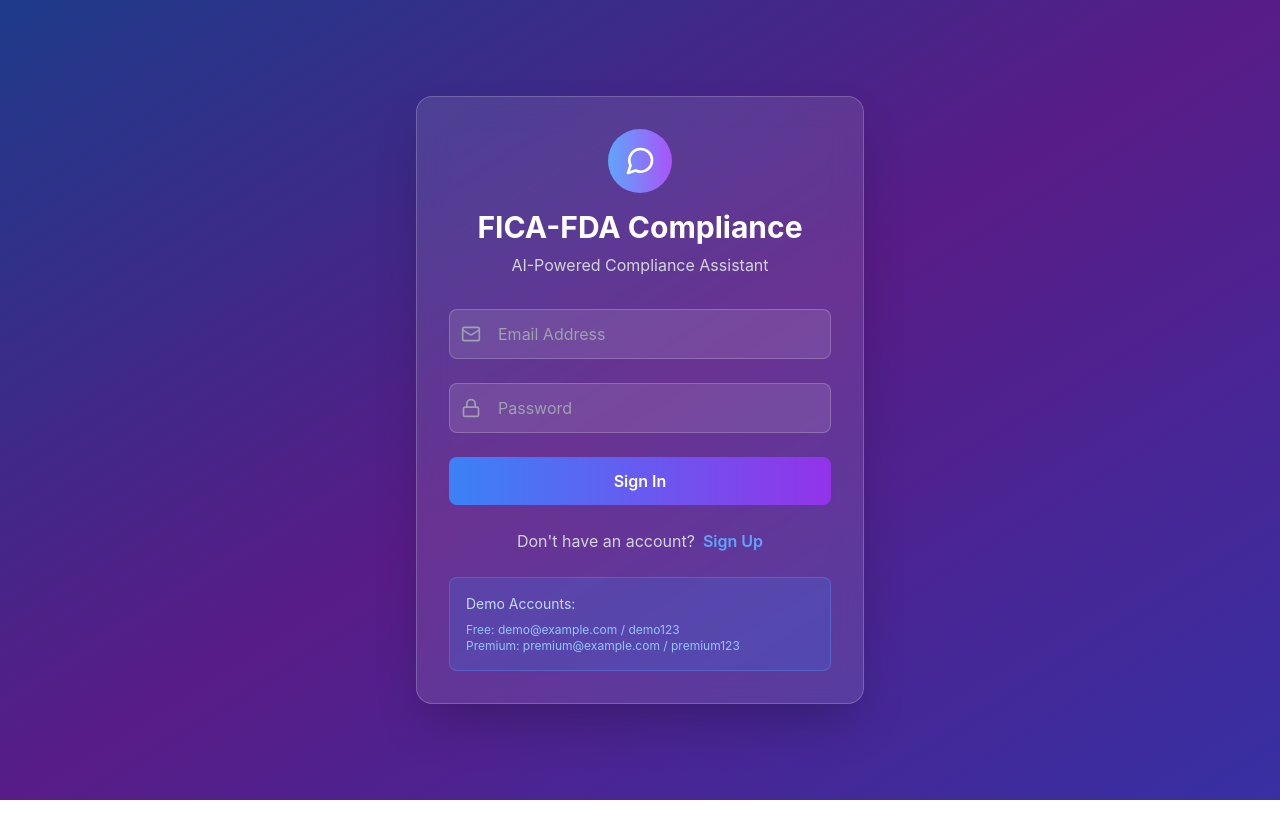
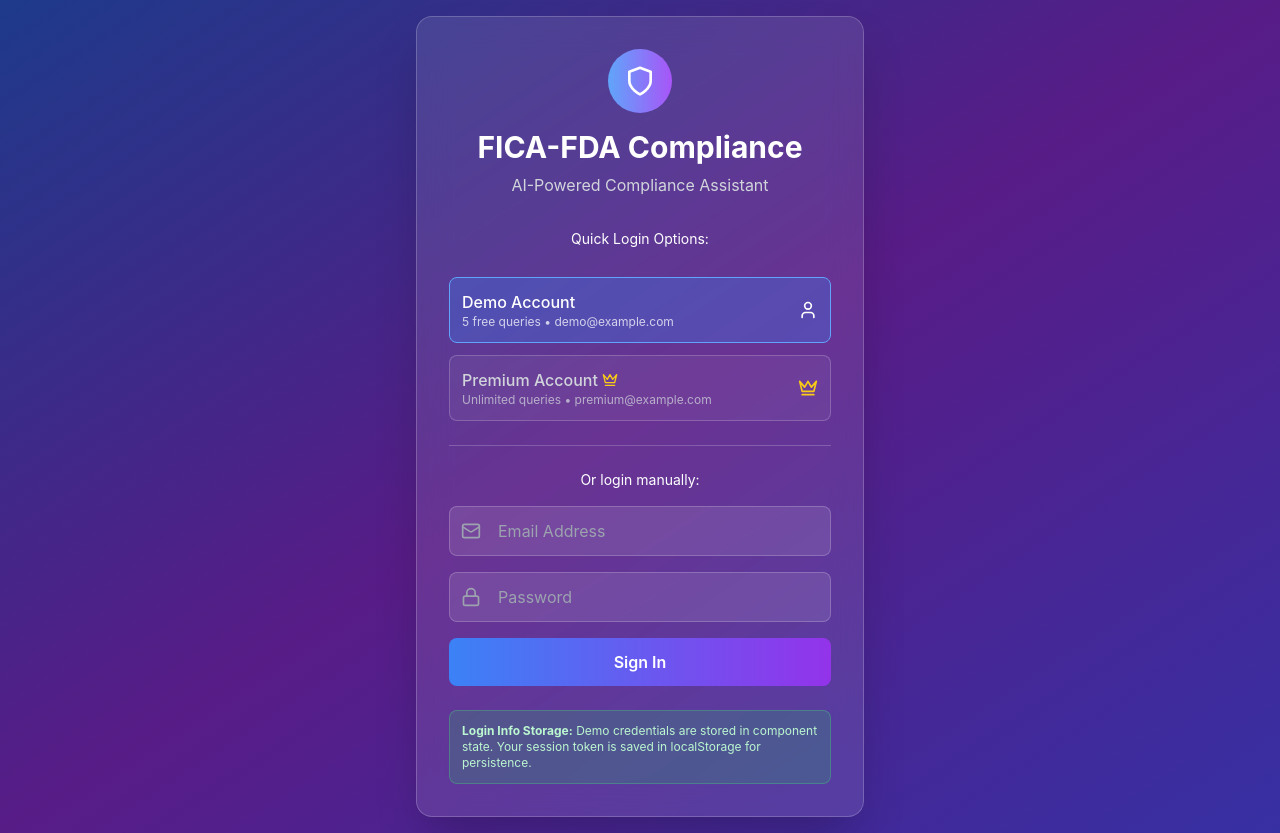
Before and after one commit to themastyogi/fica-fda-chatbot, a React (Create React App) app: page / in a window 1280 px wide. Before the commit the page ends 800 px from the top, so only its background shows below. Built offline with nearby package versions, Linux system fonts and the light colour scheme; the HTML template or start-up script is replaced by a standard one.

Commit message:
Update App.js

```diff
--- a/src/App.js
+++ b/src/App.js
@@ -1,11 +1,12 @@
 import React, { useState, useEffect, useCallback } from 'react';
-import { User, Lock, Mail, MessageCircle, Send, LogOut, Crown, AlertCircle } from 'lucide-react';
+import { User, Lock, Mail, MessageCircle, Send, LogOut, Crown, AlertCircle, Shield } from 'lucide-react';
 
 const MAX_QUERIES_FREE = 5;
 
 // Security: Input sanitization helper
 const sanitizeInput = (input) => {
-  return input.replace(/<script\b[^<]*(?:(?!<\/script>)<[^<]*)*<\/script>/gi, '');
+  if (typeof input !== 'string') return '';
+  return input.replace(/<script\b[^<]*(?:(?!<\/script>)<[^<]*)*<\/script>/gi, '').trim();
 };
 
 // Security: Simple email validation
@@ -14,214 +15,172 @@ const isValidEmail = (email) => {
   return emailRegex.test(email);
 };
 
-// Security: Password strength check
-const isValidPassword = (password) => {
-  return password.length >= 6; // Minimum requirement
-};
-
 const App = () => {
   const [currentView, setCurrentView] = useState('login');
   const [user, setUser] = useState(null);
-  const [formData, setFormData] = useState({ email: '', password: '', name: '' });
+  const [loginData, setLoginData] = useState({ email: '', password: '' });
   const [chatMessages, setChatMessages] = useState([]);
   const [inputMessage, setInputMessage] = useState('');
   const [isLoading, setIsLoading] = useState(false);
-  const [authToken, setAuthToken] = useState(null); // Security: Use tokens instead of storing user data
+  const [authToken, setAuthToken] = useState(null);
+  const [selectedAccountType, setSelectedAccountType] = useState('demo'); // demo or premium
 
-  // Security: Remove passwords from frontend, use demo mode flag
-  const [demoUsers] = useState([
-    {
+  // Demo users - this is where the login info is stored
+  const demoUsers = {
+    demo: {
       id: 1,
       email: 'demo@example.com',
+      password: 'demo123',
       name: 'Demo User',
       isPaid: false,
       queriesUsed: 0,
       maxQueries: MAX_QUERIES_FREE,
     },
-    {
+    premium: {
       id: 2,
       email: 'premium@example.com',
+      password: 'premium123',
       name: 'Premium User',
       isPaid: true,
       queriesUsed: 0,
       maxQueries: -1,
-    },
-  ]);
+    }
+  };
 
+  // Check for existing session on mount
   useEffect(() => {
-    // Security: Only store minimal, non-sensitive data
     const savedToken = localStorage.getItem('ficaFdaToken');
     const savedUserId = localStorage.getItem('ficaFdaUserId');
 
     if (savedToken && savedUserId) {
-      // In real app: validate token with backend
-      const currentUser = demoUsers.find((u) => u.id === parseInt(savedUserId));
+      const currentUser = Object.values(demoUsers).find(u => u.id === parseInt(savedUserId));
       if (currentUser) {
         setUser(currentUser);
         setAuthToken(savedToken);
         setCurrentView('chat');
       }
     }
-  }, [demoUsers]);
+  }, []);
 
-  const handleInputChange = useCallback((e) => {
-    // Security: Sanitize input
-    const sanitizedValue = sanitizeInput(e.target.value);
-    setFormData(prev => ({ ...prev, [e.target.name]: sanitizedValue }));
+  // Fixed input change handler - simplified to avoid re-render issues
+  const handleLoginInputChange = (field, value) => {
+    setLoginData(prev => ({
+      ...prev,
+      [field]: sanitizeInput(value)
+    }));
+  };
+
+  const handleQuickLogin = useCallback((accountType) => {
+    const selectedUser = demoUsers[accountType];
+    setLoginData({
+      email: selectedUser.email,
+      password: selectedUser.password
+    });
+    setSelectedAccountType(accountType);
   }, []);
 
   const handleLogin = useCallback(async () => {
-    // Security: Input validation
-    if (!formData.email || !formData.password) {
+    if (!loginData.email || !loginData.password) {
       alert('Please fill in all fields');
       return;
     }
 
-    if (!isValidEmail(formData.email)) {
+    if (!isValidEmail(loginData.email)) {
       alert('Please enter a valid email address');
       return;
     }
 
-    // Security: In real app, this would be an API call to backend
-    // For demo purposes, we'll simulate authentication
+    setIsLoading(true);
+
     try {
       // Simulate API delay
-      setIsLoading(true);
       await new Promise(resolve => setTimeout(resolve, 1000));
 
-      // Demo authentication (replace with real backend call)
-      const foundUser = demoUsers.find((u) => u.email === formData.email);
+      // Find matching user
+      const foundUser = Object.values(demoUsers).find(
+        u => u.email === loginData.email && u.password === loginData.password
+      );
 
-      if (foundUser &&
-          ((formData.email === 'demo@example.com' && formData.password === 'demo123') ||
-           (formData.email === 'premium@example.com' && formData.password === 'premium123'))) {
-
-        // Security: Generate a simple token (in real app, this comes from backend)
+      if (foundUser) {
+        // Generate token
         const token = btoa(`${foundUser.id}-${Date.now()}`);
 
         setUser(foundUser);
         setAuthToken(token);
 
-        // Security: Store only token and user ID, not sensitive data
+        // Store in localStorage - this is where login info is saved
         localStorage.setItem('ficaFdaToken', token);
         localStorage.setItem('ficaFdaUserId', foundUser.id.toString());
 
         setCurrentView('chat');
-        setFormData({ email: '', password: '', name: '' });
+        setLoginData({ email: '', password: '' });
+
+        console.log(`User ${foundUser.email} logged in at ${new Date().toISOString()}`);
       } else {
-        alert('Invalid credentials');
+        alert('Invalid credentials. Try demo@example.com/demo123 or premium@example.com/premium123');
       }
+
     } catch (error) {
       console.error('Login error:', error);
       alert('Login failed. Please try again.');
     } finally {
       setIsLoading(false);
     }
-  }, [formData, demoUsers]);
-
-  const handleSignup = useCallback(async () => {
-    // Security: Input validation
-    if (!formData.email || !formData.password || !formData.name) {
-      alert('Please fill in all fields');
-      return;
-    }
-
-    if (!isValidEmail(formData.email)) {
-      alert('Please enter a valid email address');
-      return;
-    }
-
-    if (!isValidPassword(formData.password)) {
-      alert('Password must be at least 6 characters long');
-      return;
-    }
-
-    // Security: Check for existing user
-    const existingUser = demoUsers.find((u) => u.email === formData.email);
-    if (existingUser) {
-      alert('User already exists');
-      return;
-    }
-
-    // In real app: Send to backend API for registration
-    alert('Signup feature requires backend implementation for security');
-
-  }, [formData, demoUsers]);
+  }, [loginData]);
 
   const handleLogout = useCallback(() => {
     setUser(null);
     setAuthToken(null);
-    // Security: Clear all stored data
+    setCurrentView('login');
+    setChatMessages([]);
+    setLoginData({ email: '', password: '' });
+
+    // Clear localStorage
     localStorage.removeItem('ficaFdaToken');
     localStorage.removeItem('ficaFdaUserId');
-    setCurrentView('login');
-    setChatMessages([]);
   }, []);
 
   const sendMessage = useCallback(async () => {
     if (!inputMessage.trim()) return;
-
-    // Security: Check authentication
-    if (!authToken || !user) {
-      alert('Please log in again');
-      handleLogout();
-      return;
-    }
 
     if (!user.isPaid && user.queriesUsed >= user.maxQueries) {
       alert('You have reached your free query limit. Please upgrade to premium.');
       return;
     }
 
-    // Security: Sanitize input message
     const sanitizedMessage = sanitizeInput(inputMessage.trim());
-
     setIsLoading(true);
-    setChatMessages((prev) => [...prev, { type: 'user', content: sanitizedMessage }]);
+    setChatMessages(prev => [...prev, { type: 'user', content: sanitizedMessage }]);
     setInputMessage('');
 
     try {
-      // Security: Use HTTPS in production, include auth token
-      const apiUrl = process.env.NODE_ENV === 'production'
-        ? 'https://your-api.com/chat'  // Replace with your secure API
-        : 'http://localhost:8000/chat';
+      // Simulate API call
+      await new Promise(resolve => setTimeout(resolve, 1500));
 
-      const response = await fetch(apiUrl, {
-        method: 'POST',
-        headers: {
-          'Content-Type': 'application/json',
-          'Authorization': `Bearer ${authToken}`, // Security: Include auth token
-        },
-        body: JSON.stringify({
-          message: sanitizedMessage,
-          timestamp: new Date().toISOString() // Security: Add timestamp
-        }),
-      });
+      const responses = [
+        'Based on FICA-FDA regulations, this requires documentation of compliance procedures...',
+        'According to current FDA guidelines, you need to ensure proper validation protocols...',
+        'The FICA compliance framework suggests implementing these security measures...',
+        'For regulatory compliance, please consider these documentation requirements...'
+      ];
 
-      if (!response.ok) {
-        throw new Error(`HTTP error! status: ${response.status}`);
-      }
+      const randomResponse = responses[Math.floor(Math.random() * responses.length)];
 
-      const data = await response.json();
+      setChatMessages(prev => [...prev, { type: 'bot', content: randomResponse }]);
 
-      // Security: Sanitize response
-      const sanitizedResponse = sanitizeInput(data.reply || 'No response received');
-      setChatMessages((prev) => [...prev, { type: 'bot', content: sanitizedResponse }]);
-
-      // Update user queries (in real app, this would be handled by backend)
-      const updatedUser = { ...user, queriesUsed: user.queriesUsed + 1 };
-      setUser(updatedUser);
+      // Update query count
+      setUser(prev => ({ ...prev, queriesUsed: prev.queriesUsed + 1 }));
 
     } catch (error) {
       console.error('Chat error:', error);
-      setChatMessages((prev) => [
-        ...prev,
-        { type: 'bot', content: 'Sorry, an error occurred. Please try again.' },
-      ]);
+      setChatMessages(prev => [...prev, {
+        type: 'bot',
+        content: 'Sorry, an error occurred. Please try again.'
+      }]);
     } finally {
       setIsLoading(false);
     }
-  }, [inputMessage, user, authToken, handleLogout]);
+  }, [inputMessage, user]);
 
   const handleKeyPress = useCallback((e) => {
     if (e.key === 'Enter' && !e.shiftKey) {
@@ -230,51 +189,70 @@ const App = () => {
     }
   }, [sendMessage]);
 
-  const handleChatInputChange = useCallback((e) => {
-    // Security: Sanitize chat input
-    const sanitizedValue = sanitizeInput(e.target.value);
-    setInputMessage(sanitizedValue);
-  }, []);
-
-  const AuthForm = ({ isLogin }) => (
+  const LoginForm = () => (
     <div className="min-h-screen bg-gradient-to-br from-blue-900 via-purple-900 to-indigo-800 flex items-center justify-center p-4">
       <div className="bg-white/10 backdrop-blur-lg rounded-2xl p-8 w-full max-w-md border border-white/20 shadow-2xl">
         <div className="text-center mb-8">
           <div className="bg-gradient-to-r from-blue-400 to-purple-500 w-16 h-16 rounded-full flex items-center justify-center mx-auto mb-4">
-            <MessageCircle className="w-8 h-8 text-white" />
+            <Shield className="w-8 h-8 text-white" />
           </div>
           <h1 className="text-3xl font-bold text-white mb-2">FICA-FDA Compliance</h1>
           <p className="text-gray-300">AI-Powered Compliance Assistant</p>
         </div>
 
-        <div className="space-y-6">
-          {!isLogin && (
-            <div className="relative">
-              <User className="w-5 h-5 text-gray-400 absolute left-3 top-1/2 transform -translate-y-1/2" />
-              <input
-                type="text"
-                name="name"
-                placeholder="Full Name"
-                value={formData.name}
-                onChange={handleInputChange}
-                maxLength="50" /* Security: Limit input length */
-                className="w-full bg-white/10 border border-white/20 rounded-lg px-12 py-3 text-white placeholder-gray-400 focus:outline-none focus:ring-2 focus:ring-blue-500 focus:border-transparent"
-                required
-              />
+        {/* Quick Login Options */}
+        <div className="mb-6 space-y-3">
+          <p className="text-white text-sm text-center mb-4">Quick Login Options:</p>
+
+          <button
+            onClick={() => handleQuickLogin('demo')}
+            className={`w-full p-3 rounded-lg border transition-all ${
+              selectedAccountType === 'demo'
+                ? 'bg-blue-500/30 border-blue-400 text-white'
+                : 'bg-white/5 border-white/20 text-gray-300 hover:bg-white/10'
+            }`}
+          >
+            <div className="flex items-center justify-between">
+              <div className="text-left">
+                <p className="font-medium">Demo Account</p>
+                <p className="text-xs opacity-75">5 free queries • demo@example.com</p>
+              </div>
+              <User className="w-5 h-5" />
             </div>
-          )}
+          </button>
+
+          <button
+            onClick={() => handleQuickLogin('premium')}
+            className={`w-full p-3 rounded-lg border transition-all ${
+              selectedAccountType === 'premium'
+                ? 'bg-purple-500/30 border-purple-400 text-white'
+                : 'bg-white/5 border-white/20 text-gray-300 hover:bg-white/10'
+            }`}
+          >
+            <div className="flex items-center justify-between">
+              <div className="text-left">
+                <p className="font-medium flex items-center">
+                  Premium Account <Crown className="w-4 h-4 text-yellow-400 ml-1" />
+                </p>
+                <p className="text-xs opacity-75">Unlimited queries • premium@example.com</p>
+              </div>
+              <Crown className="w-5 h-5 text-yellow-400" />
+            </div>
+          </button>
+        </div>
+
+        {/* Manual Login Form */}
+        <div className="space-y-4 border-t border-white/20 pt-6">
+          <p className="text-white text-sm text-center mb-4">Or login manually:</p>
 
           <div className="relative">
             <Mail className="w-5 h-5 text-gray-400 absolute left-3 top-1/2 transform -translate-y-1/2" />
             <input
               type="email"
-              name="email"
               placeholder="Email Address"
-              value={formData.email}
-              onChange={handleInputChange}
-              maxLength="100" /* Security: Limit input length */
-              className="w-full bg-white/10 border border-white/20 rounded-lg px-12 py-3 text-white placeholder-gray-400 focus:outline-none focus:ring-2 focus:ring-blue-500 focus:border-transparent"
-              required
+              value={loginData.email}
+              onChange={(e) => handleLoginInputChange('email', e.target.value)}
+              className="w-full bg-white/10 border border-white/20 rounded-lg px-12 py-3 text-white placeholder-gray-400 focus:outline-none focus:ring-2 focus:ring-blue-500"
             />
           </div>
 
@@ -282,45 +260,29 @@ const App = () => {
             <Lock className="w-5 h-5 text-gray-400 absolute left-3 top-1/2 transform -translate-y-1/2" />
             <input
               type="password"
-              name="password"
               placeholder="Password"
-              value={formData.password}
-              onChange={handleInputChange}
-              maxLength="50" /* Security: Limit input length */
-              className="w-full bg-white/10 border border-white/20 rounded-lg px-12 py-3 text-white placeholder-gray-400 focus:outline-none focus:ring-2 focus:ring-blue-500 focus:border-transparent"
-              required
+              value={loginData.password}
+              onChange={(e) => handleLoginInputChange('password', e.target.value)}
+              className="w-full bg-white/10 border border-white/20 rounded-lg px-12 py-3 text-white placeholder-gray-400 focus:outline-none focus:ring-2 focus:ring-blue-500"
             />
           </div>
 
           <button
-            onClick={isLogin ? handleLogin : handleSignup}
+            onClick={handleLogin}
             disabled={isLoading}
-            type="button"
-            className="w-full bg-gradient-to-r from-blue-500 to-purple-600 hover:from-blue-600 hover:to-purple-700 disabled:from-gray-500 disabled:to-gray-600 text-white font-semibold py-3 rounded-lg transition-all duration-200 transform hover:scale-105 disabled:scale-100 disabled:cursor-not-allowed"
+            className="w-full bg-gradient-to-r from-blue-500 to-purple-600 hover:from-blue-600 hover:to-purple-700 disabled:from-gray-500 disabled:to-gray-600 text-white font-semibold py-3 rounded-lg transition-all duration-200"
           >
-            {isLoading ? 'Loading...' : (isLogin ? 'Sign In' : 'Create Account')}
+            {isLoading ? 'Signing In...' : 'Sign In'}
           </button>
         </div>
 
-        <div className="mt-6 text-center">
-          <p className="text-gray-300">
-            {isLogin ? "Don't have an account?" : 'Already have an account?'}
-            <button
-              onClick={() => setCurrentView(isLogin ? 'signup' : 'login')}
-              className="ml-2 text-blue-400 hover:text-blue-300 font-semibold"
-            >
-              {isLogin ? 'Sign Up' : 'Sign In'}
-            </button>
+        {/* Login Info Storage Notice */}
+        <div className="mt-6 p-3 bg-green-500/20 rounded-lg border border-green-400/30">
+          <p className="text-green-200 text-xs">
+            <strong>Login Info Storage:</strong> Demo credentials are stored in component state.
+            Your session token is saved in localStorage for persistence.
           </p>
         </div>
-
-        {isLogin && (
-          <div className="mt-6 p-4 bg-blue-500/20 rounded-lg border border-blue-400/30">
-            <p className="text-sm text-blue-200 mb-2">Demo Accounts:</p>
-            <p className="text-xs text-blue-300">Free: demo@example.com / demo123</p>
-            <p className="text-xs text-blue-300">Premium: premium@example.com / premium123</p>
-          </div>
-        )}
       </div>
     </div>
   );
@@ -331,7 +293,7 @@ const App = () => {
       <div className="bg-white/10 backdrop-blur-lg border-b border-white/20 px-6 py-4 flex justify-between items-center">
         <div className="flex items-center space-x-3">
           <div className="bg-gradient-to-r from-blue-400 to-purple-500 w-10 h-10 rounded-full flex items-center justify-center">
-            <MessageCircle className="w-5 h-5 text-white" />
+            <Shield className="w-5 h-5 text-white" />
           </div>
           <div>
             <h1 className="text-white font-semibold">FICA-FDA Compliance Assistant</h1>
@@ -408,7 +370,7 @@ const App = () => {
           <AlertCircle className="w-5 h-5 text-orange-400" />
           <p className="text-orange-200 text-sm">
             {user.queriesUsed >= user.maxQueries
-              ? 'You have reached your free query limit. Upgrade to premium for unlimited access!'
+              ? 'You have reached your free query limit. Please upgrade to premium!'
               : `You have ${user.maxQueries - user.queriesUsed} free queries remaining.`}
           </p>
         </div>
@@ -420,17 +382,16 @@ const App = () => {
           <input
             type="text"
             value={inputMessage}
-            onChange={handleChatInputChange}
+            onChange={(e) => setInputMessage(sanitizeInput(e.target.value))}
             onKeyPress={handleKeyPress}
             placeholder="Ask about FICA-FDA compliance..."
-            maxLength="500" /* Security: Limit message length */
-            className="flex-1 bg-white/10 border border-white/20 rounded-lg px-4 py-3 text-white placeholder-gray-400 focus:outline-none focus:ring-2 focus:ring-blue-500 focus:border-transparent"
+            className="flex-1 bg-white/10 border border-white/20 rounded-lg px-4 py-3 text-white placeholder-gray-400 focus:outline-none focus:ring-2 focus:ring-blue-500"
             disabled={isLoading || (!user.isPaid && user.queriesUsed >= user.maxQueries)}
           />
           <button
             onClick={sendMessage}
             disabled={isLoading || !inputMessage.trim() || (!user.isPaid && user.queriesUsed >= user.maxQueries)}
-            className="bg-gradient-to-r from-blue-500 to-purple-600 hover:from-blue-600 hover:to-purple-700 disabled:from-gray-500 disabled:to-gray-600 text-white p-3 rounded-lg transition-all duration-200 transform hover:scale-105 disabled:scale-100 disabled:cursor-not-allowed"
+            className="bg-gradient-to-r from-blue-500 to-purple-600 hover:from-blue-600 hover:to-purple-700 disabled:from-gray-500 disabled:to-gray-600 text-white p-3 rounded-lg transition-all duration-200"
           >
             <Send className="w-5 h-5" />
           </button>
@@ -440,11 +401,10 @@ const App = () => {
   );
 
   return (
-    <>
-      {currentView === 'login' && <AuthForm isLogin />}
-      {currentView === 'signup' && <AuthForm isLogin={false} />}
+    <div>
+      {currentView === 'login' && <LoginForm />}
       {currentView === 'chat' && user && <ChatInterface />}
-    </>
+    </div>
   );
 };
 
```
